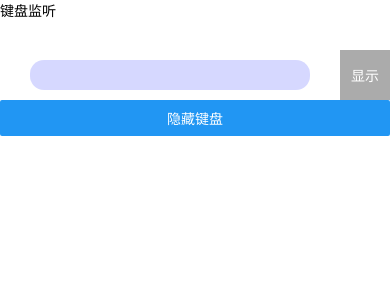
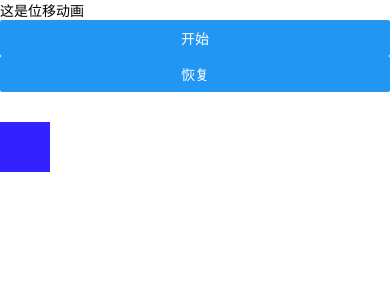
Before and after one commit to 983045775/React-Native_Demo, a React Native app: screen / in a window 390 px wide. Shown: the top 300 px of the page. Built offline with nearby package versions, Linux system fonts and the light colour scheme.

Commit message:
增加旋转动画练习

```diff
--- a/App.tsx
+++ b/App.tsx
@@ -24,9 +24,10 @@ import StyleSheetTest from './src/apiTest/StyleSheetTest';
 import LinkingTest from './src/apiTest/LinkingTest';
 import PixelRatioTest from './src/apiTest/PixelRatioTest';
 import BackHandleTest from './src/apiTest/BackHandleTest';
-import PermissionsTest from './src/apiTest/PermissionsTest.tsx';
+import PermissionsTest from './src/apiTest/PermissionsTest';
 import VibrationTest from './src/apiTest/VibrationTest';
-import KeyboardTest from './src/apiTest/KeyboardTest.tsx';
+import KeyboardTest from './src/apiTest/KeyboardTest';
+import {Animationtest1} from "./src/anim/AnimationTest1";
 
 function App() {
   return (
@@ -57,7 +58,8 @@ function App() {
     //   <BackHandleTest/>
     // <PermissionsTest/>
     // <VibrationTest />
-      <KeyboardTest/>
+    //   <KeyboardTest/>
+      <Animationtest1/>
   );
 }
 
--- a/src/anim/AnimationTest1.tsx
+++ b/src/anim/AnimationTest1.tsx
@@ -13,13 +13,21 @@ export const Animationtest1 = () => {
     };
   };
 
+  const rotateTest = (num: number) => {
+    return {
+      inputRange: [0, num],
+      outputRange: ['0deg', num+'deg'],
+    };
+  };
+  const rotateValue = value.interpolate(rotateTest(180));
+
   return (
     <View>
       <Text>这是位移动画</Text>
       <Button
         title={'开始'}
         onPress={() => {
-          Animated.timing(marginLefttValue.current, timingStart(200)).start();
+          Animated.timing(marginLefttValue.current, timingStart(180)).start();
         }}
       />
       <Button
@@ -30,7 +38,11 @@ export const Animationtest1 = () => {
       />
 
       <Animated.View
-        style={[styles.block, {marginLeft: marginLefttValue.current}]}
+        style={[
+          styles.block,
+          {marginLeft: marginLefttValue.current},
+          {transform: [{rotate: rotateValue}]},
+        ]}
       />
     </View>
   );
```
